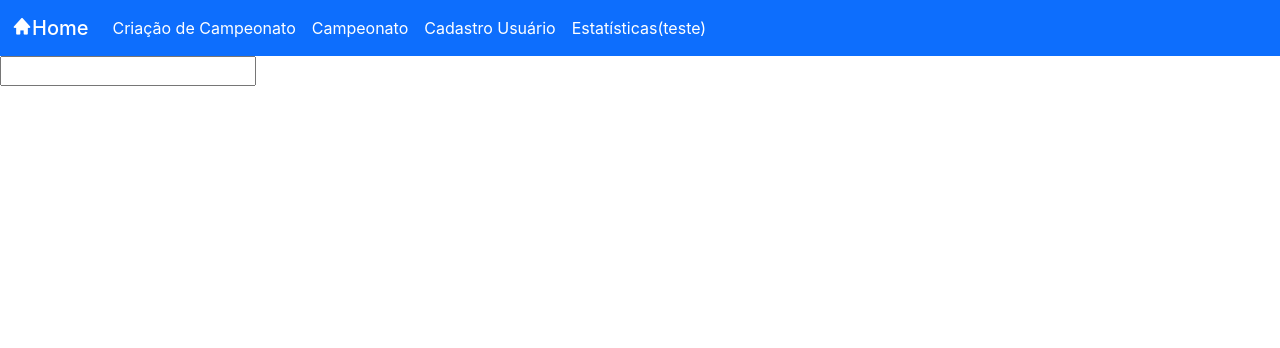
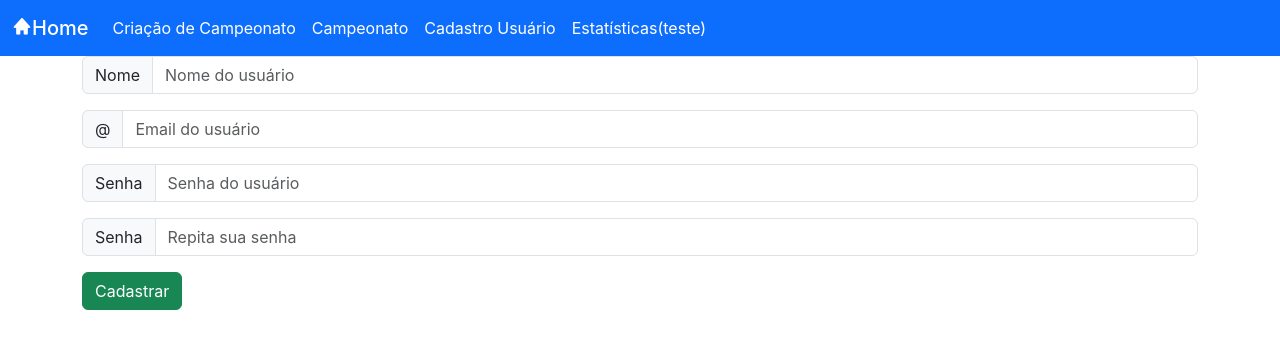
Before and after one commit to joao-eduardo17/tabelas-de-campeonatos, a React (Create React App) app in the folder frontend/: page / in a window 1280 px wide. Both pictures are taken after a click on the link "Cadastro Usuário". Shown: the top 348 px of the page. Built offline with nearby package versions, Linux system fonts and the light colour scheme; no server answers.

Commit message:
feat(frontend)!: Composição da tela de cadastro ususario
BREAKING CHANGE: Término dos inputs e utilização do Sweet Alert para implementações futuras

```diff
--- a/frontend/package.json
+++ b/frontend/package.json
@@ -16,6 +16,7 @@
     "react": "^18.3.1",
     "react-dom": "^18.3.1",
     "react-scripts": "5.0.1",
+    "sweetalert2": "^11.12.1",
     "typescript": "^4.9.5",
     "web-vitals": "^2.1.4"
   },
--- a/frontend/src/components/input/index.tsx
+++ b/frontend/src/components/input/index.tsx
@@ -1,8 +1,10 @@
 import { Component } from "react";
 
 type Props = {
+    titulo: string,
     tipo: string,
-    // titulo: string
+    placeholder: string,
+    referencia?: string
 }
 
 // ADICIONAR BOOTSTRAP
@@ -11,7 +13,11 @@ export default class Input extends Component<Props> {
     render() {
         return(
             <>
-                <input type={this.props.tipo}></input>
+                <div className="input-group mb-3">
+                    <span className="input-group-text" id="basic-addon1">{this.props.titulo}</span>
+                    <input type={this.props.tipo} className="form-control" placeholder={this.props.placeholder} aria-label="Username" aria-describedby="basic-addon1" ref={this.props.referencia} />
+                </div>
+                {/* <input type={this.props.tipo} placeholder={this.props.placeholder} /> */}
             </>
         )
     }
--- a/frontend/src/pages/cadastros/usuario/index.tsx
+++ b/frontend/src/pages/cadastros/usuario/index.tsx
@@ -1,12 +1,37 @@
-import { Component } from "react";
+import { Component, createRef } from "react";
 import Input from "../../../components/input";
+import Swal from "sweetalert2";
+import Usuarios from "../../../server/rotas/usuarios";
+
+const usuario = new Usuarios()
 
 export default class CadastroUsuario extends Component {
+    // public nomeRef = createRef();
+    // public emailRef = createRef();
+    // public senhaRef = createRef();
+
+    componentDidMount(): void {
+        usuario.getUsuarios()
+    }
+
+    // public async cadastraUsuario() {
+    //     usuario.postUsuario(this.nomeRef.toString(), this.emailRef.toString(), this.senhaRef.toString())
+    //     Swal.fire({
+    //         title: "Cadastro concluído",
+    //         text: "O usuário foi cadastrado com sucesso",
+    //         icon: "success"
+    //       });
+    // }
+
     render() {
         return(
             <>
-                <div>
-                    <Input tipo="text" />
+                <div className="container">
+                    <Input tipo="text" placeholder="Nome do usuário" titulo="Nome" />
+                    <Input tipo="text" placeholder="Email do usuário" titulo="@" />
+                    <Input tipo="password" placeholder="Senha do usuário" titulo="Senha" />
+                    <Input tipo="password" placeholder="Repita sua senha" titulo="Senha" />
+                    <button type="button" className="btn btn-success">Cadastrar</button>
                 </div>
             </>
         )
--- a/frontend/src/server/rotas/usuarios.ts
+++ b/frontend/src/server/rotas/usuarios.ts
@@ -13,6 +13,7 @@ export default class Usuarios {
             email: email,
             senha: senha
         })
+        // console.log("DEU CERTO?")
     }
 
     public async putUsuario(id: number, nome?: string, email?: string, senha?: string) {
```
Also changed, not shown: 1 other file (tests, documents, lock files or other folders).
